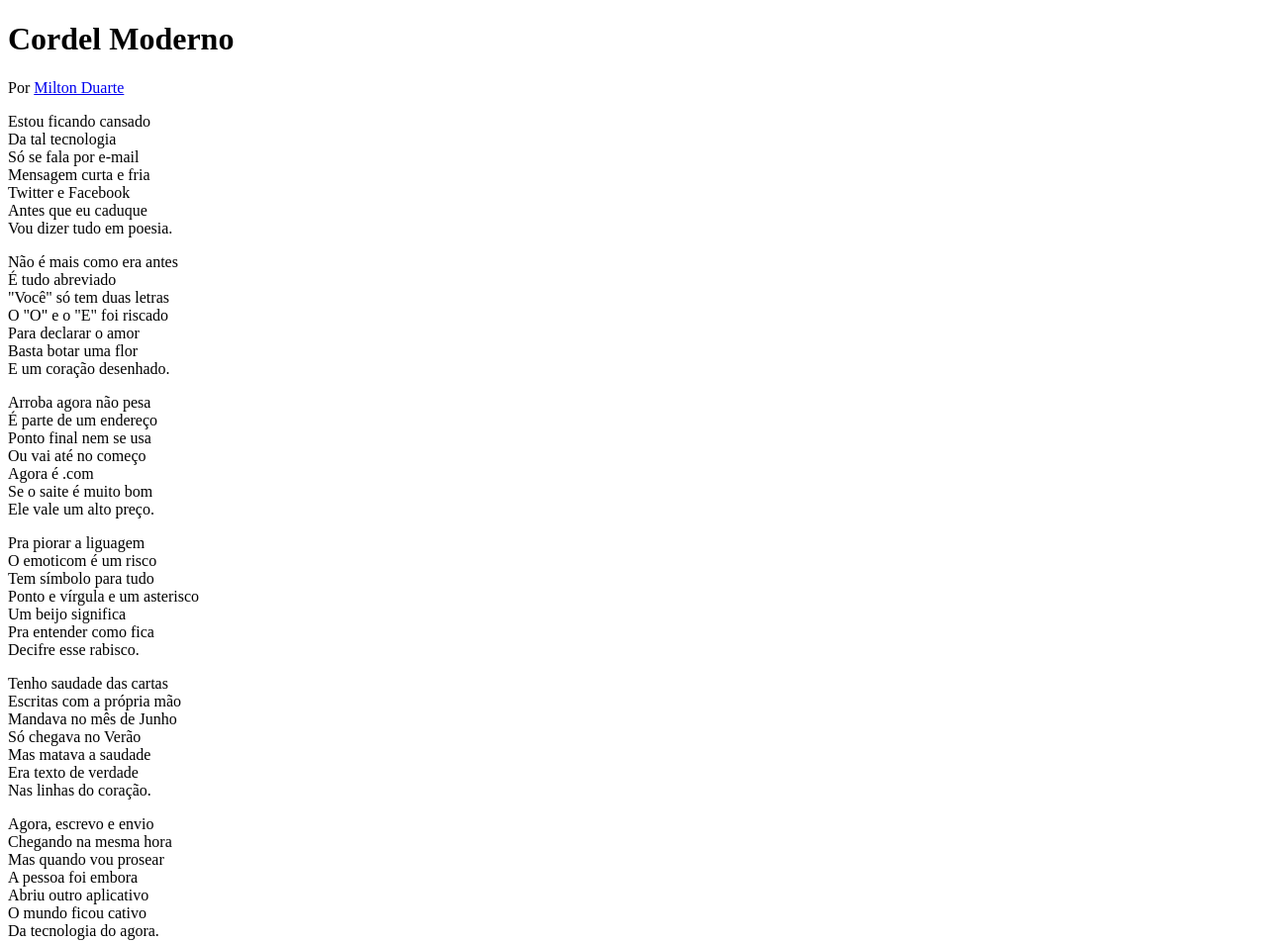
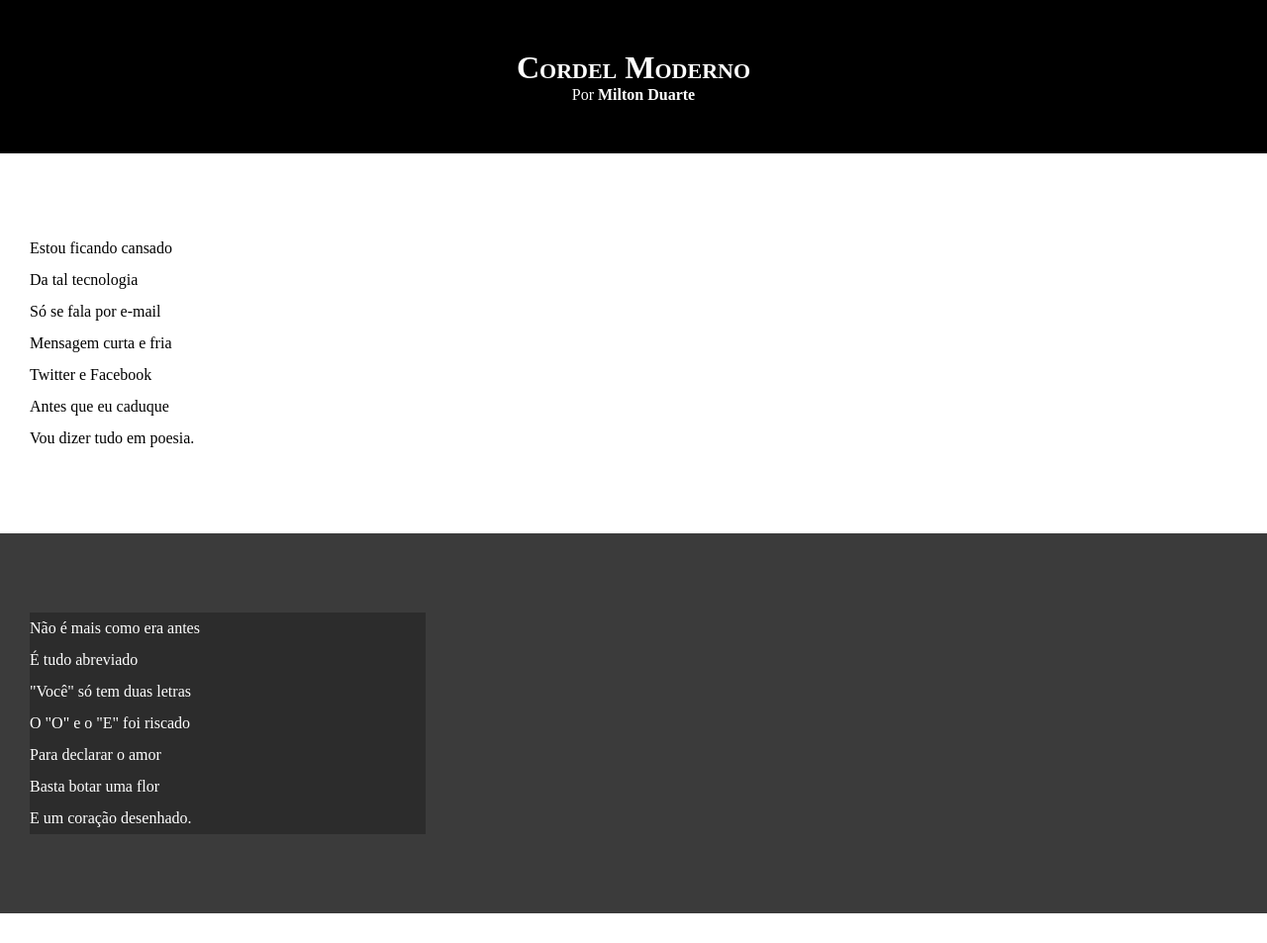
Before and after one commit to vagnerns/html-css, a plain HTML site: page desafios/d012/index.html in a window 1280 px wide. Shown: the top 953 px of the page at 99% size. Drawn offline with Linux system fonts and the light colour scheme.

Commit message:
atualizei estilos do textos e blocos

```diff
--- a/desafios/d012/estilo/style.css
+++ b/desafios/d012/estilo/style.css
@@ -1 +1,65 @@
 @charset "UTF-8";
+
+* {
+    margin: 0px;
+    padding: 0px;
+}
+
+html, body {
+    min-height: 100vh;
+    background-color: darkgrey;
+}
+
+header {
+    background-color: black;
+    color: white;
+    text-align: center;
+}
+
+header > h1 {
+    padding-top: 50px;
+    font-variant: small-caps;
+}
+
+header > p {
+    padding-bottom: 50px;
+}
+
+header a, footer a {
+    color: white;
+    text-decoration: none;
+    font-weight: bolder;
+}
+
+header a:hover, footer a:hover {
+    text-decoration: underline;
+}
+
+section {
+    padding-top: 10vh;
+    padding-bottom: 10vh;
+    line-height: 2em;
+    padding-left: 30px;
+}
+
+section.normal {
+    background-color: white;
+    color: black;
+}
+
+section.imagem {
+    background-color: rgb(59, 59, 59);
+    color: white;
+}
+
+section.imagem > p {
+    width: 400px;
+    background-color: rgba(0, 0, 0, 0.253);
+}
+
+footer {
+    background-color: black;
+    color: white;
+    text-align: center;
+    padding: 10px;
+}
```
